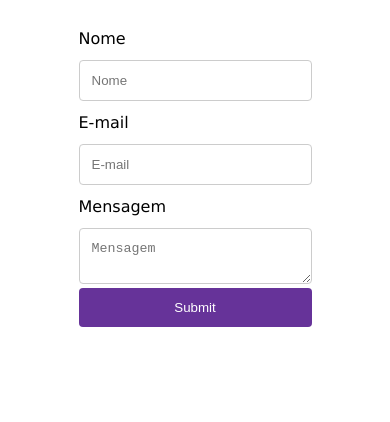
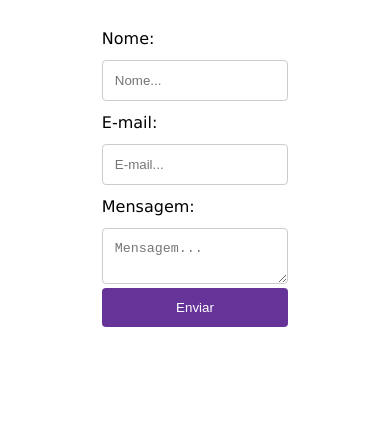
Before and after one commit to ronaldotj2002/jamstack_with_gatsby, a Gatsby site: page /contato in a window 390 px wide. Shown: the part 422-844 px from the top of the page. Built offline with nearby package versions, Linux system fonts and the light colour scheme; Gatsby itself is replaced by a stand-in of ours.

Commit message:
Atualizalçao do form

```diff
--- /dev/null
+++ b/src/components/input-email/index.js
@@ -0,0 +1,33 @@
+import React, { useState } from "react";
+import "./input.css";
+
+
+const InputEmail = (props) => {
+
+  const placeholderAlterado = `${props.placeholder}...`
+
+
+  const aoDigitar = (evento) => {
+        props.alterado(evento.target.value)
+  }
+
+  return (
+
+      <div className="row">
+          <div className="col-25">
+              <label htmlFor="email">
+                {props.label}
+              </label>
+          </div>
+          <div className="col-75">
+              <input type="email" id="email" name="email" placeholder={placeholderAlterado}
+                value={props.valor}  required={props.obrigatorio} onChange={aoDigitar}  />
+          </div>
+      </div>
+
+    )
+  }
+
+
+
+  export default InputEmail
--- /dev/null
+++ b/src/components/input-email/input.css
@@ -0,0 +1,19 @@
+.col-25 {
+    float: left;
+    width: 25%;
+    margin-top: 6px;
+  }
+
+  .col-75 {
+    float: left;
+    width: 75%;
+    margin-top: 6px;
+  }
+
+  @media screen and (max-width: 600px) {
+
+    .col-25, .col-75, input[type=submit] {
+      width: 100%;
+      margin-top: 0;
+    }
+  }
--- /dev/null
+++ b/src/components/input/index.js
@@ -0,0 +1,37 @@
+import React, { useState } from "react";
+import "./input.css";
+
+
+const Input = (props) => {
+
+  const placeholderAlterado = `${props.placeholder}...`
+
+  const [valor, setValor] = useState ('')
+
+  const aoDigitar = (evento) => {
+        props.alterado(evento.target.value)
+  }
+
+  return (
+
+      <div className="row">
+          <div className="col-25">
+              <label htmlFor="nome">
+                {props.label}
+              </label>
+          </div>
+          <div className="col-75">
+              <input type="text" id="nome" name="nome" placeholder={placeholderAlterado}
+                value={props.valor}  required={props.obrigatorio} onChange={aoDigitar}  />
+          </div>
+      </div>
+
+    )
+  }
+
+
+
+
+
+
+export default Input
--- /dev/null
+++ b/src/components/input/input.css
@@ -0,0 +1,21 @@
+.col-25 {
+    float: left;
+    width: 25%;
+    margin-top: 6px;
+  }
+
+  .col-75 {
+    float: left;
+    width: 75%;
+    margin-top: 6px;
+  }
+
+
+
+  @media screen and (max-width: 600px) {
+
+    .col-25, .col-75, input[type=submit] {
+      width: 100%;
+      margin-top: 0;
+    }
+  }
--- a/src/components/layout.css
+++ b/src/components/layout.css
@@ -13,6 +13,7 @@ body {
 
 .content {
 	padding: 20px;
+	min-height: 500px;
 }
 
 h1 {
@@ -62,8 +63,9 @@ footer {
 	background: #639;
 	color: #FFF;
 	min-height: 45px;
-	position: absolute;
+	position: relative;
 	bottom: 0;
+	padding-top: 5px;
 }
 
 footer p {
--- a/src/components/layout.js
+++ b/src/components/layout.js
@@ -31,7 +31,6 @@ const Layout = ({ pageTitle, children }) => {
     return  (
 
         <body>
-
            <header className="container">
 
             <figure>
--- /dev/null
+++ b/src/components/textArea/TextArea.js
@@ -0,0 +1,36 @@
+import React from "react";
+import "./text-area.css";
+
+
+const Text = (props) => {
+
+  const placeholderAlterado = `${props.placeholder}...`
+
+  const aoDigitar = (evento) => {
+    props.alterado(evento.target.value)
+}
+
+  return (
+
+      <div className="row">
+          <div className="col-25">
+              <label htmlFor="mensagem">
+                {props.label}
+              </label>
+          </div>
+          <div className="col-75">
+              <textarea id="mensagem" name="mensagem" placeholder={placeholderAlterado}
+                value={props.valor}  required={props.obrigatorio} onChange={aoDigitar} />
+
+          </div>
+      </div>
+
+    )
+  }
+
+
+
+
+
+
+export default Text
--- /dev/null
+++ b/src/components/textArea/text-area.css
@@ -0,0 +1,34 @@
+.col-25 {
+    float: left;
+    width: 25%;
+    margin-top: 6px;
+  }
+
+  .col-75 {
+    float: left;
+    width: 75%;
+    margin-top: 6px;
+  }
+
+  /* Clear floats after the columns */
+  .row:after {
+    content: "";
+    display: table;
+    clear: both;
+
+  }
+
+  form {
+    max-width: 80%;
+    margin: 0 auto;
+
+  }
+  @media screen and (max-width: 600px) {
+    form {
+      width: 100%;
+    }
+    .col-25, .col-75, input[type=submit] {
+      width: 100%;
+      margin-top: 0;
+    }
+  }
--- a/src/pages/contato/index.js
+++ b/src/pages/contato/index.js
@@ -1,5 +1,9 @@
-import * as React from "react"
+
+import React, { useState } from "react";
 import Layout from '../../components/layout'
+import Input from '../../components/input'
+import InputEmail from '../../components/input-email'
+import Text from '../../components/textArea/TextArea'
 import "../styles.css"
 
 
@@ -7,36 +11,32 @@ import "../styles.css"
 const Conato = () => {
 
 
+  const [nome, setNome] = useState('');
+  const [email, setEmail] = useState('');
+  const [mensagem, setmensagem] = useState('');
+
+
+
+  const salvar = (evento) => {
+    evento.preventDefault()
+    console.log("Foi enviado", evento.target[0].value )
+    alert( `Olá ${nome}, Sua mensagem foi enviada!`)
+    window.location.href = "/";
+
+  }
+
+
+
+
   return (
     <Layout pageTitle="Contato">
       <div className="content">
-        <form >
+        <form name="contato" onSubmit={salvar} data-netlify="true" data-netlify-honeypot="bot-field">
+          <Input label="Nome:" obrigatorio={true} placeholder="Nome" valor={nome} alterado={valor => setNome(valor)}/>
+          <InputEmail label="E-mail:" obrigatorio={true} placeholder="E-mail" valor={email} alterado={valor => setEmail(valor)}/>
+          <Text label="Mensagem:" obrigatorio={true} placeholder="Mensagem" valor={mensagem} alterado={valor => setmensagem(valor)}/>
           <div className="row">
-            <div className="col-25">
-              <label for="nome">Nome</label>
-            </div>
-            <div className="col-75">
-              <input type="text" id="nome" name="nome" placeholder="Nome"/>
-            </div>
-          </div>
-          <div className="row">
-            <div className="col-25">
-              <label for="email">E-mail</label>
-            </div>
-            <div className="col-75">
-              <input type="email" id="email" name="email" placeholder="E-mail"/>
-            </div>
-          </div>
-          <div className="row">
-            <div className="col-25">
-              <label for="mensagem">Mensagem</label>
-            </div>
-            <div className="col-75">
-              <textarea id="mensagem" name="mensagem" placeholder="Mensagem" ></textarea>
-              <div className="row">
-                <input type="submit" value="Submit"/>
-              </div>
-            </div>
+            <input type="submit" value="Enviar" />
           </div>
       </form>
       </div>
--- a/src/pages/styles.css
+++ b/src/pages/styles.css
@@ -67,7 +67,7 @@
   }
 
   form {
-    width: 60%;
+    max-width: 80%;
     margin: 0 auto;
 
   }
@@ -84,3 +84,33 @@ content {
     border: 1px solid #ccc !important;
     padding: 15px;
 }
+
+.banner {
+  width: 100%;
+}
+#p2 {
+  text-align: center;
+}
+
+.p-sobre {
+  margin-top: 20px;
+}
+
+.p-sobre span {
+    font-size: 50px;
+    font-family: auto;
+}
+
+.p-sobre a{
+  text-decoration: none;
+  color: #639;
+  font-weight: 500;
+}
+
+.p-sobre a:hover {
+  text-decoration: underline;
+}
+
+h2, .ap, b, li {
+  color: #639;;
+}
```
Also changed, not shown: package.json (+5 -3 lines), src/pages/index.js (+29 -2 lines), src/pages/sobre/index.js (+71 -1 lines), src/images/banner.png (added), 2 other files.
